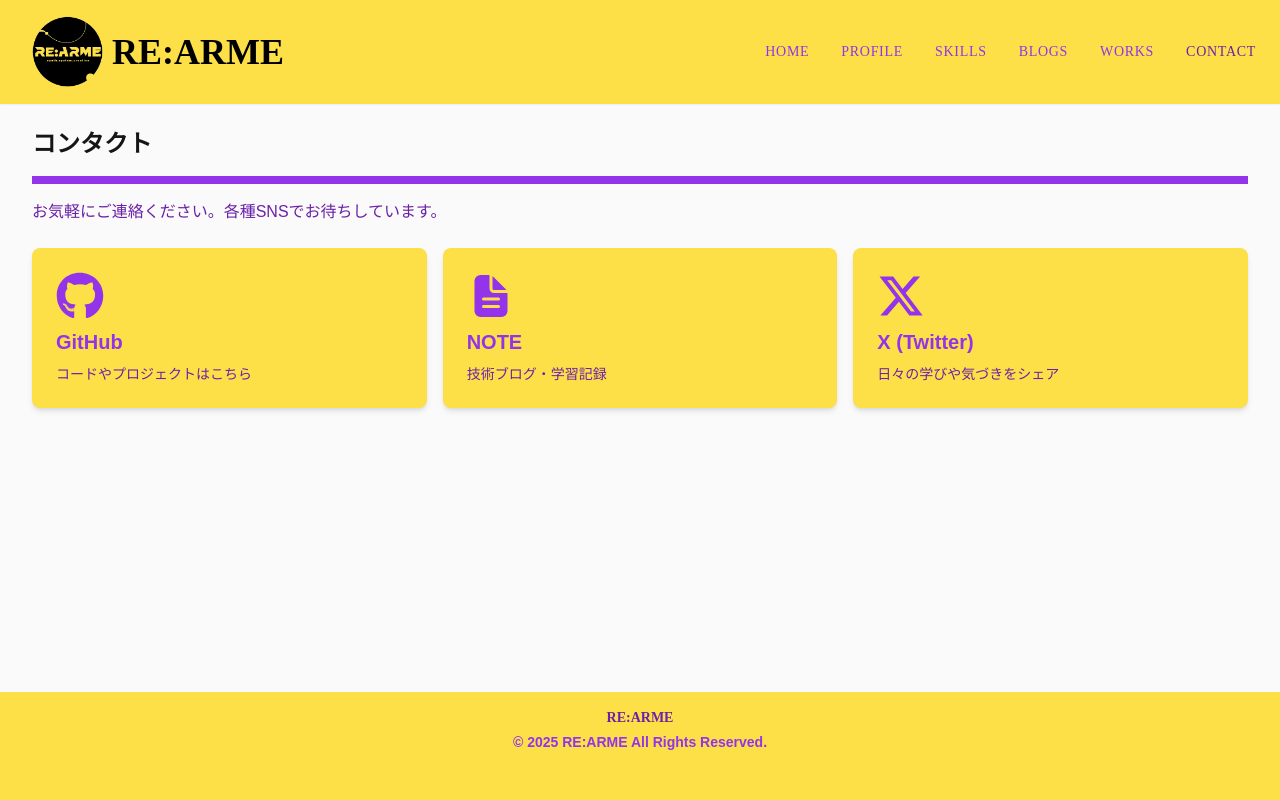
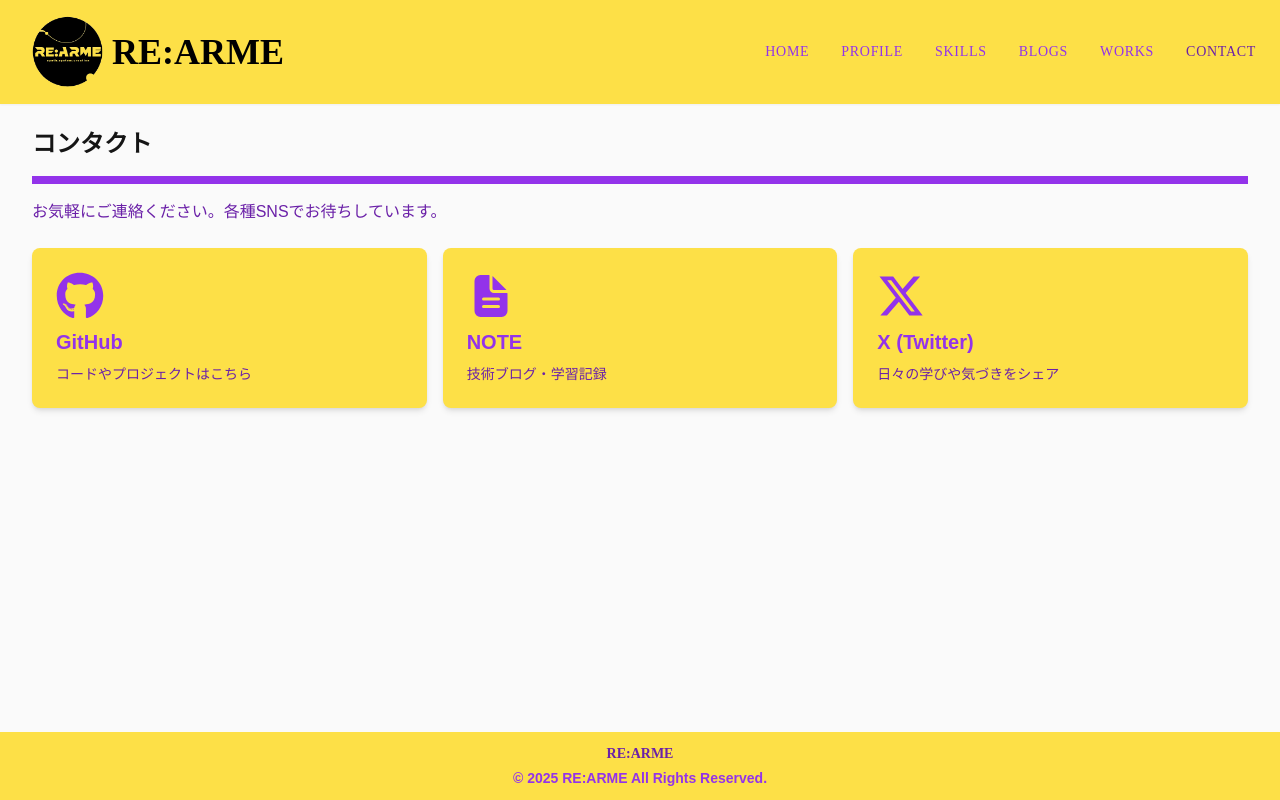
Before and after one commit to Sohey-k/TailwindPractice_react_app, a React (Vite) app: page /signal in a window 1280 px wide. Built offline with nearby package versions, Linux system fonts and the light colour scheme; no server answers; a web font is replaced by a local one; what microcms-js-sdk would draw is missing.

Commit message:
Change Footer Size

```diff
--- a/src/App.tsx
+++ b/src/App.tsx
@@ -31,8 +31,8 @@ function App() {
             </Routes>
           </main>
         </div>
-        <footer className="font-extrabold text-5xl pb-8 bg-yellow-300 w-full fixed z-50 bottom-0">
-          <div className="max-w-7xl mx-auto px-4 py-4">
+        <footer className="bg-yellow-300 w-full fixed z-50 bottom-0">
+          <div className="max-w-7xl mx-auto px-4 py-3">
             <Footer />
           </div>
         </footer>
--- a/src/components/Footer.tsx
+++ b/src/components/Footer.tsx
@@ -2,7 +2,7 @@ const Footer = () => {
   return (
     <div className="text-center space-y-1">
       <p className="text-purple-800 font-bold text-sm font-stalinist">RE:ARME</p>
-      <p className="text-purple-600 text-sm font-zenKaku">
+      <p className="text-purple-600 font-bold text-sm font-zenKaku">
         © 2025 RE:ARME All Rights Reserved.
       </p>
     </div>
```
